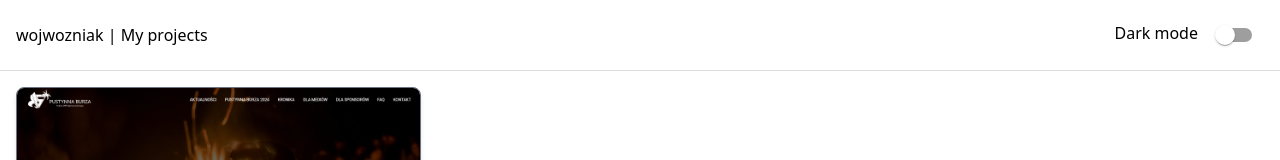
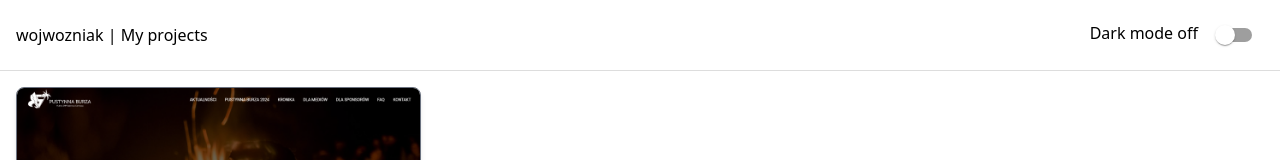
Before and after one commit to wojwozniak/projects, a React (Vite) app: page / in a window 1280 px wide. Shown: the top 160 px of the page. Built offline with nearby package versions, Linux system fonts and the light colour scheme.

Commit message:
Update Navbar.tsx

```diff
--- a/src/Navbar.tsx
+++ b/src/Navbar.tsx
@@ -11,7 +11,7 @@ const Navbar: React.FC = () => {
       <h1>wojwozniak | My projects</h1>
       <div>
         <span className="mr-2">
-          {theme !== 'dark' ? 'Dark mode' : 'Light mode'}
+          {theme === 'dark' ? 'Dark mode on' : 'Dark mode off'}
         </span>
         <Switch checked={theme === 'dark'}
           onChange={toggleTheme} />
```
